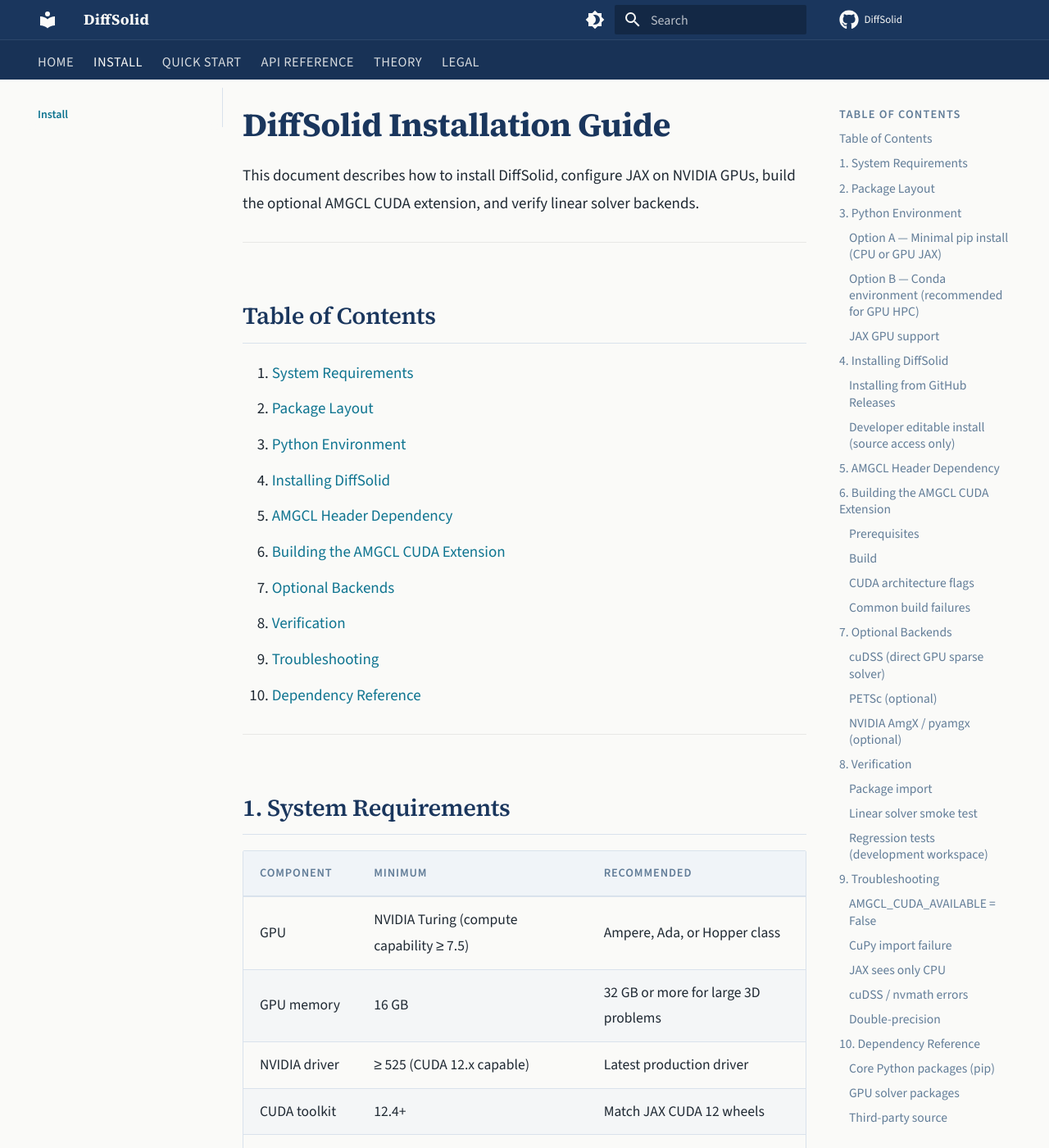
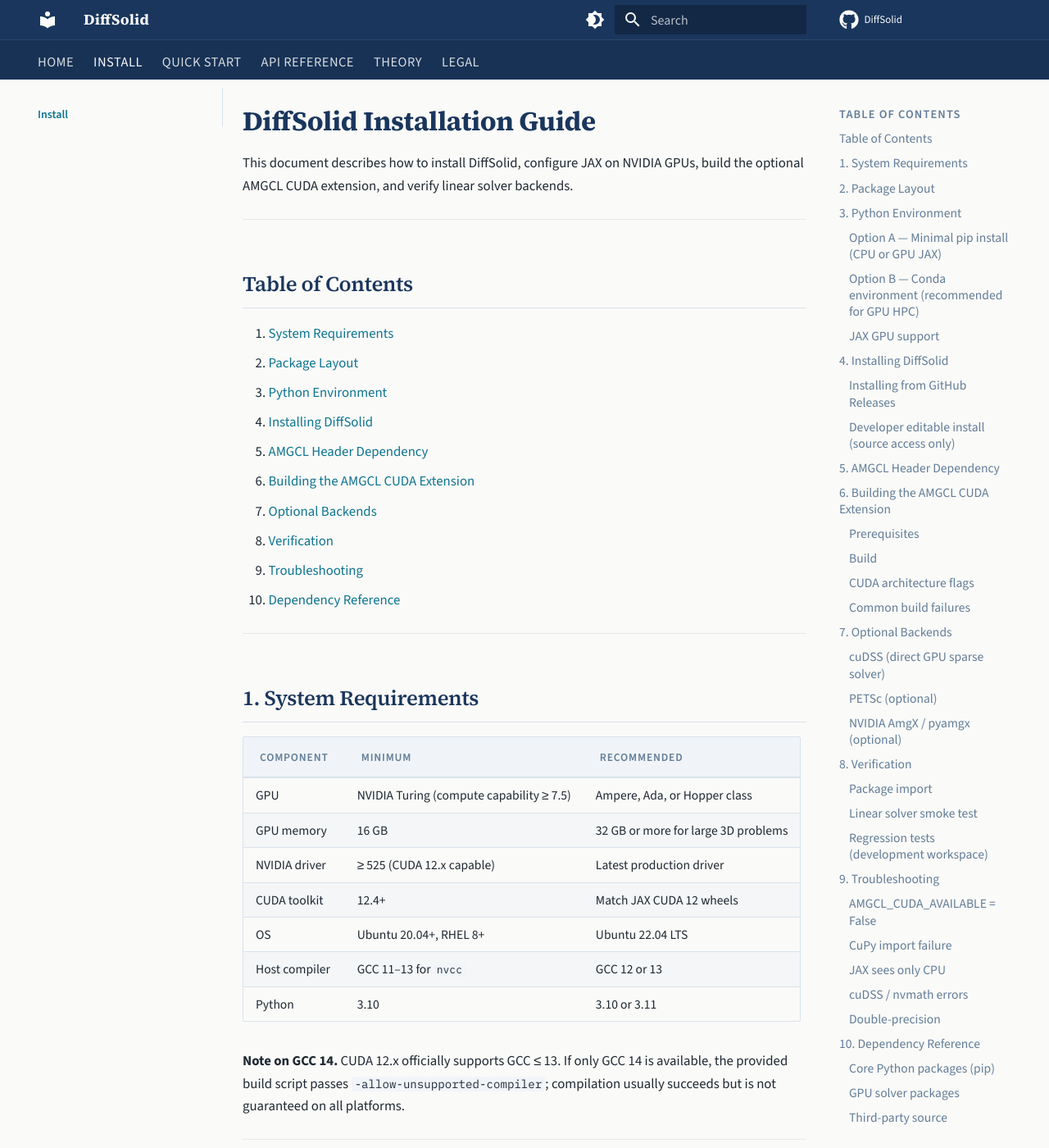
Before and after one commit to zclsjtu/DiffSolid, an MkDocs documentation site: the page built from docs/install.md, in a window 1280 px wide and 1400 px high. Shown: the whole window at 82% size. Built offline with MkDocs 1.6.1 and Material for MkDocs 9.7.7, drawn with Linux system fonts in a browser that asks for light colours; comment, search, counter and statistics services are not loaded.

Commit message:
fix: switch to KaTeX for reliable math rendering; reduce font sizes
MathJax load timing caused unrendered formulas in tables. KaTeX auto-render
handles arithmatex delimiters; typography scaled down for theory pages.

```diff
--- /dev/null
+++ b/docs/javascripts/katex.js
@@ -0,0 +1,21 @@
+/* KaTeX: render math after instant navigation */
+function renderKaTeX() {
+  if (typeof renderMathInElement === "undefined") return;
+  renderMathInElement(document.body, {
+    delimiters: [
+      { left: "$$", right: "$$", display: true },
+      { left: "\\[", right: "\\]", display: true },
+      { left: "\\(", right: "\\)", display: false },
+      { left: "$", right: "$", display: false },
+    ],
+    throwOnError: false,
+    strict: "ignore",
+    ignoredTags: ["script", "noscript", "style", "textarea", "pre", "code"],
+    ignoredClasses: ["no-math", "md-code__content", "highlight"],
+  });
+}
+
+if (typeof document$ !== "undefined") {
+  document$.subscribe(renderKaTeX);
+}
+window.addEventListener("load", renderKaTeX);
--- a/docs/javascripts/mathjax.js
+++ /dev/null
@@ -1,20 +0,0 @@
-window.MathJax = {
-  tex: {
-    inlineMath: [["\\(", "\\)"], ["$", "$"]],
-    displayMath: [["\\[", "\\]"], ["$$", "$$"]],
-    processEscapes: true,
-    processEnvironments: true,
-    packages: { "[+]": ["ams", "boldsymbol"] },
-  },
-  options: {
-    ignoreHtmlClass: ".*|",
-    processHtmlClass: "arithmatex",
-  },
-};
-
-document$.subscribe(() => {
-  MathJax.startup.output.clearCache();
-  MathJax.typesetClear();
-  MathJax.texReset();
-  MathJax.typesetPromise();
-});
--- a/docs/stylesheets/extra.css
+++ b/docs/stylesheets/extra.css
@@ -51,8 +51,8 @@
 /* ── Base typography ── */
 .md-typeset {
   font-family: "Source Sans 3", system-ui, sans-serif;
-  font-size: 0.95rem;
-  line-height: 1.8;
+  font-size: 0.84rem;
+  line-height: 1.65;
   color: var(--ds-ink);
 }
 
@@ -67,21 +67,21 @@
 }
 
 .md-typeset h1 {
-  font-size: 2rem;
+  font-size: 1.65rem;
   font-weight: 700;
   margin-bottom: 0.5em;
   line-height: 1.25;
 }
 
 .md-typeset h2 {
-  font-size: 1.45rem;
+  font-size: 1.28rem;
   margin-top: 2.4em;
   padding-bottom: 0.4em;
   border-bottom: 1px solid var(--ds-rule);
 }
 
 .md-typeset h3 {
-  font-size: 1.15rem;
+  font-size: 1.05rem;
   margin-top: 1.8em;
   color: var(--ds-accent);
 }
@@ -183,7 +183,7 @@
 
 .ds-hero__title {
   font-family: "Source Serif 4", Georgia, serif;
-  font-size: 2.1rem;
+  font-size: 1.75rem;
   font-weight: 700;
   line-height: 1.2;
   margin: 0 0 0.75rem;
@@ -191,7 +191,7 @@
 }
 
 .ds-hero__subtitle {
-  font-size: 1.05rem;
+  font-size: 0.92rem;
   line-height: 1.65;
   color: var(--ds-muted);
   max-width: 42rem;
@@ -246,7 +246,8 @@
 .md-typeset table:not([class]) {
   border: 1px solid var(--ds-rule);
   border-radius: 2px;
-  font-size: 0.88rem;
+  font-size: 0.78rem;
+  line-height: 1.5;
   box-shadow: none;
   border-collapse: collapse;
 }
@@ -257,7 +258,7 @@
 
 .md-typeset table:not([class]) th {
   font-family: "Source Sans 3", sans-serif;
-  font-size: 0.72rem;
+  font-size: 0.68rem;
   font-weight: 600;
   letter-spacing: 0.06em;
   text-transform: uppercase;
@@ -267,7 +268,7 @@
 }
 
 .md-typeset table:not([class]) td {
-  padding: 0.6rem 1rem;
+  padding: 0.45rem 0.75rem;
   border-top: 1px solid var(--ds-rule);
   vertical-align: middle;
 }
@@ -276,14 +277,23 @@
   background: color-mix(in srgb, var(--ds-surface) 50%, transparent);
 }
 
-/* ── Math ── */
+/* ── Math (KaTeX) ── */
+.md-typeset .katex {
+  font-size: 1em;
+}
+
+.md-typeset table .katex {
+  font-size: 0.95em;
+}
+
+.md-typeset .katex-display {
+  margin: 1em 0;
+  overflow-x: auto;
+  overflow-y: hidden;
+}
+
 .md-typeset .arithmatex {
   overflow-x: auto;
-}
-
-.md-typeset mjx-container[jax="CHTML"][display="true"] {
-  margin: 1.4em 0;
-  padding: 0.5em 0;
 }
 
 /* ── Code ── */
--- a/mkdocs.yml
+++ b/mkdocs.yml
@@ -63,10 +63,12 @@
 
 extra_css:
   - stylesheets/extra.css
+  - https://cdn.jsdelivr.net/npm/katex@0.16.11/dist/katex.min.css
 
 extra_javascript:
-  - javascripts/mathjax.js
-  - https://cdn.jsdelivr.net/npm/mathjax@3/es5/tex-mml-chtml.js
+  - https://cdn.jsdelivr.net/npm/katex@0.16.11/dist/katex.min.js
+  - https://cdn.jsdelivr.net/npm/katex@0.16.11/dist/contrib/auto-render.min.js
+  - javascripts/katex.js
 
 nav:
   - Home: index.md
```
Also changed, not shown: 1 other file.
